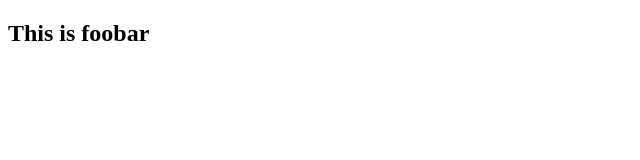
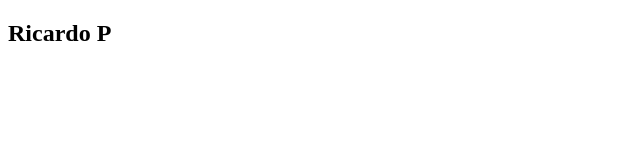
Before and after one commit to RicardoP1015/foobar, a plain HTML site: page index.html in a window 1280 px wide. Shown: the full height of the page, 0-640 px from the left. Drawn offline with Linux system fonts and the light colour scheme.

Commit message:
update h2 with my name

```diff
--- a/index.html
+++ b/index.html
@@ -7,6 +7,6 @@
     <title>I'm Committed</title>
 </head>
 <body>
-    <h2>This is foobar</h2>
+    <h2>Ricardo P</h2>
 </body>
 </html>
```
